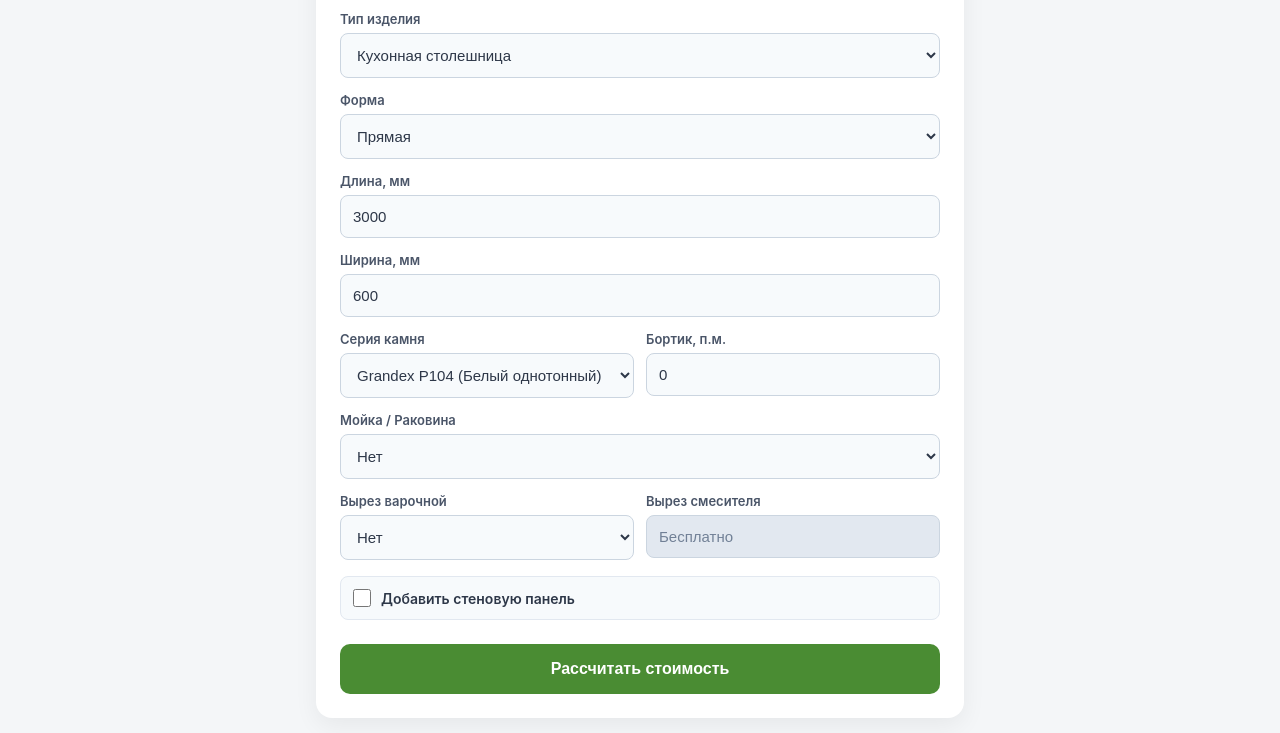
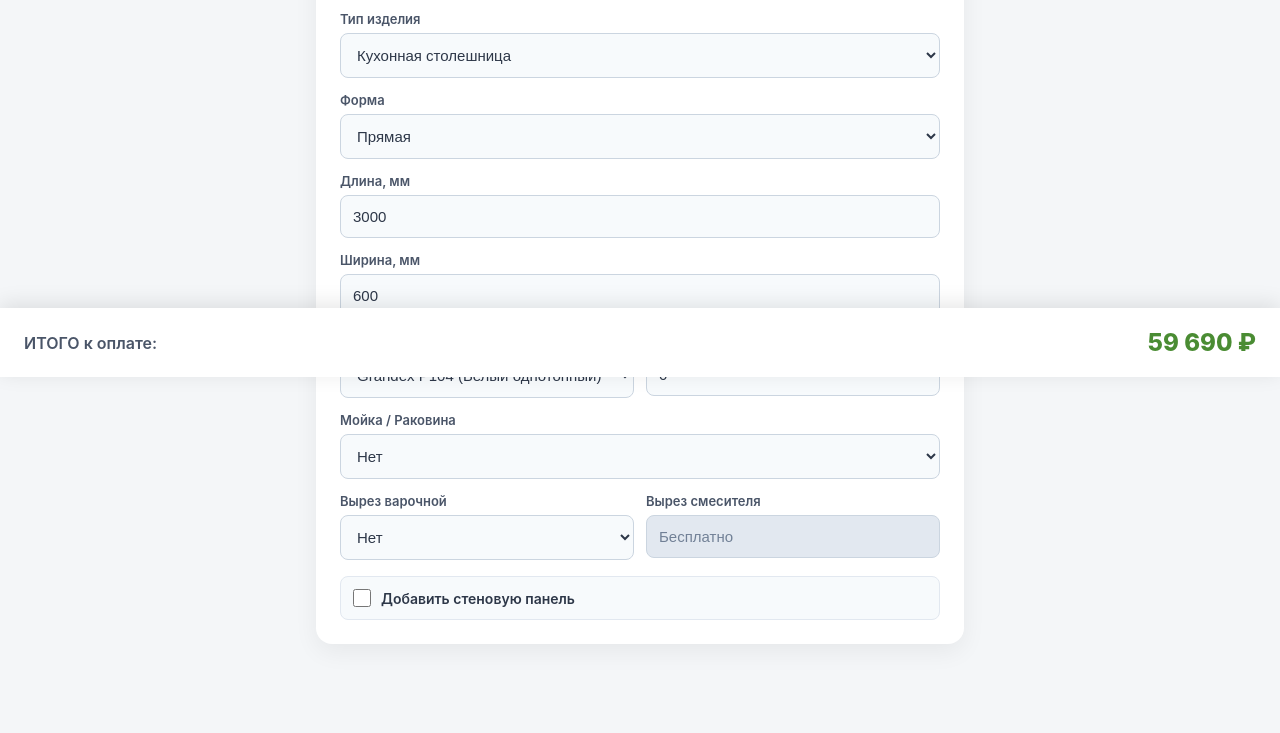
Before and after one commit to d89139102041-svg/AA-calc, a plain HTML site: page index.html in a window 1280 px wide. Shown: the part 423-1156 px from the top of the page. Drawn offline with Linux system fonts and the light colour scheme; no server answers.

Commit message:
Update index.html

```diff
--- a/index.html
+++ b/index.html
@@ -5,7 +5,7 @@
 <meta name="viewport" content="width=device-width, initial-scale=1.0">
 <title>Калькулятор изделий | Grandex</title>
 <style>
-  body{font-family:-apple-system,Arial,sans-serif;background:#f4f6f8;margin:0;padding:16px;color:#222;padding-bottom:40px;}
+  body{font-family:-apple-system,Arial,sans-serif;background:#f4f6f8;margin:0;padding:16px;color:#222;padding-bottom:100px;}
   .app{max-width:600px;margin:0 auto;background:#fff;border-radius:16px;padding:24px;box-shadow:0 8px 24px rgba(0,0,0,.06)}
   .logo-container {text-align: center; margin-bottom: 24px; padding-bottom: 16px; border-bottom: 1px solid #edf2f7;}
   .logo-svg {max-width: 240px; width: 100%; height: auto;}
@@ -16,15 +16,28 @@
   input:focus, select:focus {border-color:#4a8c33; outline:none; background:#fff; box-shadow:0 0 0 3px rgba(74,140,51,0.1);}
   input:disabled {background:#e2e8f0; color:#718096; cursor:not-allowed;}
   .row{display:flex;gap:12px}.row>div{flex:1}
-  button{width:100%;padding:16px;font-size:16px;font-weight:700;background:#4a8c33;color:#fff;border:none;border-radius:10px;margin-top:24px;cursor:pointer;transition:0.2s}
-  button:hover{background:#3d7529}
   .toggle-container{display:flex;align-items:center;gap:10px;margin-top:16px;background:#f7fafc;padding:12px;border-radius:8px;border:1px solid #e2e8f0;}
   .toggle-container input{width:18px; height:18px; margin:0;cursor:pointer}
   .toggle-container label{margin:0;cursor:pointer;font-size:14px; color:#2d3748; font-weight: 600;}
-  .result{margin-top:24px;padding-top:20px;border-top:2px solid #edf2f7;display:none; animation: fadeIn 0.3s ease-in-out;}
-  @keyframes fadeIn { from { opacity: 0; transform: translateY(-5px); } to { opacity: 1; transform: translateY(0); } }
-  .line.total{font-size:22px;font-weight:800;padding-top:16px;border-top:2px dashed #cbd5e0;margin-top:16px;color:#1a202c; display:flex; justify-content:space-between;}
-  .line.total span:last-child{color:#4a8c33;}
+
+  /* Фиксированная панель с итоговой суммой */
+  .sticky-footer {
+    position: fixed;
+    bottom: 0; left: 0; right: 0;
+    background: #fff;
+    padding: 20px 24px;
+    box-shadow: 0 -4px 20px rgba(0,0,0,0.1);
+    display: flex;
+    justify-content: space-between;
+    align-items: center;
+    z-index: 1000;
+  }
+  .sticky-footer .label {
+    font-size: 16px; color: #4a5568; font-weight: 600;
+  }
+  .sticky-footer .price {
+    font-size: 24px; font-weight: 800; color: #4a8c33;
+  }
 </style>
 </head>
 <body>
@@ -117,34 +130,31 @@
       </div>
     </div>
   </div>
+</div>
 
-  <button onclick="calculate()">Рассчитать стоимость</button>
-  <div id="result" class="result"></div>
+<!-- Фиксированная панель с ценой -->
+<div class="sticky-footer">
+  <div class="label">ИТОГО к оплате:</div>
+  <div class="price" id="totalPrice">0 ₽</div>
 </div>
 
 <script>
-// Переменная для хранения курса (по умолчанию 90, если интернет не загрузится)
+// Курс
 let currentRate = 90;
-
-// Функция автоматической загрузки курса ЦБ + 8% (без отображения на экране)
 async function fetchCBRRate() {
     try {
         const response = await fetch('https://www.cbr-xml-daily.ru/daily_json.js');
         if (!response.ok) throw new Error('Ошибка сети');
         const data = await response.json();
-
-        const usdRate = data.Valute.USD.Value;
-        currentRate = Math.round(usdRate * 1.08 * 100) / 100;
-
-        console.log(`Курс обновлен: ${currentRate} ₽/$`);
+        currentRate = Math.round(data.Valute.USD.Value * 1.08 * 100) / 100;
+        calculate(); // Пересчитываем цену после загрузки курса
     } catch (error) {
         console.error('Ошибка загрузки курса, используется резервный 90 ₽:', error);
     }
 }
-// Запускаем загрузку курса в фоне
 fetchCBRRate();
 
-// --- ЗАЩИЩЕННЫЕ ДАННЫЕ (Base64) ---
+// Данные
 const b64 = {
     prices: "eyJQMTA0IjoyODUsIlAiOjM2MCwiUyI6NDAwLCJBIjo0MjAsIkVNQyI6NTc1fQ==",
     mult: "eyJQMTA0IjowLjI1LCJQIjowLjI1LCJTIjowLjI1LCJBIjowLjI1LCJFTUMiOjAuNX0=",
@@ -173,10 +183,12 @@ const fmt = n => n.toLocaleString('ru-RU', {maximumFractionDigits: 0}) + ' ₽';
 
 function togglePanelDisplay() {
     document.getElementById('panelBlock').style.display = document.getElementById('hasPanel').checked ? 'block' : 'none';
+    calculate();
 }
 function toggleDisposal() {
     const sink = document.getElementById('sink').value;
     document.getElementById('disposalBlock').style.display = sink.includes('integrated') ? 'block' : 'none';
+    calculate();
 }
 function updateUI() {
     const type = document.getElementById('productType').value;
@@ -217,6 +229,7 @@ function updateUI() {
     }
     toggleDisposal();
     updateShapeFields();
+    calculate(); // Пересчет при смене типа
 }
 function updateShapeFields() {
     const shape = document.getElementById('shape').value;
@@ -226,28 +239,39 @@ function updateShapeFields() {
     if(shape === 'straight') lblLen1.innerText = 'Длина, мм';
     if(shape === 'l') lblLen1.innerText = 'Длина 1 (основная), мм';
     if(shape === 'u') lblLen1.innerText = 'Длина 1 (основная), мм';
+    calculate();
 }
+
+// ГЛАВНАЯ ФУНКЦИЯ РАСЧЕТА
 function calculate() {
+    // Безопасное получение чисел (если пусто, то 0)
+    const val = (id) => { let v = parseFloat(document.getElementById(id).value); return isNaN(v) ? 0 : v; };
+
     const type = document.getElementById('productType').value;
     const shape = document.getElementById('shape').value;
-    const len1 = +document.getElementById('len1').value;
-    const len2 = document.getElementById('div_len2').style.display === 'block' ? +document.getElementById('len2').value : 0;
-    const len3 = document.getElementById('div_len3').style.display === 'block' ? +document.getElementById('len3').value : 0;
-    const width = +document.getElementById('width').value;
+    const len1 = val('len1');
+    const len2 = document.getElementById('div_len2').style.display === 'block' ? val('len2') : 0;
+    const len3 = document.getElementById('div_len3').style.display === 'block' ? val('len3') : 0;
+    const width = val('width');
+
+    // Если ввели нули, дальше не считаем, выводим 0
+    if (len1 === 0 || width === 0) {
+        document.getElementById('totalPrice').innerText = '0 ₽';
+        return;
+    }
+
     const series = document.getElementById('series').value;
     const sink = type !== 'sill' ? document.getElementById('sink').value : 'none';
     const hob = type === 'kitchen' ? document.getElementById('hob').value : 'no';
-    const bortik = type !== 'sill' ? +document.getElementById('bortik').value : 0;
+    const bortik = type !== 'sill' ? val('bortik') : 0;
     const disposal = document.getElementById('disposal').value;
-
-    // Используем автоматически загруженный курс
     const rate = currentRate;
 
     const hasPanel = type !== 'sill' ? document.getElementById('hasPanel').checked : false;
     const panelType = document.getElementById('panelType').value;
-    const panelLen = hasPanel ? +document.getElementById('panelLen').value : 0;
-    const panelWidth = hasPanel ? +document.getElementById('panelWidth').value : 0;
-    const sockets = hasPanel ? +document.getElementById('sockets').value : 0;
+    const panelLen = hasPanel ? val('panelLen') : 0;
+    const panelWidth = hasPanel ? val('panelWidth') : 0;
+    const sockets = hasPanel ? val('sockets') : 0;
 
     let itemLength = 0;
     if (type === 'sill') itemLength = len1;
@@ -293,7 +317,6 @@ function calculate() {
     const baseSheets = itemSheets + panelSheets + sinkSheetAdd;
     const sheets = Math.ceil(baseSheets / MULT[series]) * MULT[series];
 
-    // Цена листа с учетом курса и наценки
     const sheetPrice = PRICES[series] * rate;
     const materialCost = sheets * sheetPrice;
 
@@ -338,20 +361,19 @@ function calculate() {
     const minOrderCost = totalArea < 1.5 ? MIN_ORDER : 0;
     const total = materialCost + glueCost + totalWorks + mounting + DELIV + minOrderCost;
 
-    let html = `<div style="text-align:center; padding: 20px 0; color: #555;">
-                   <h2 style="font-size: 16px; color: #4a8c33; margin-bottom: 12px;">Ваш заказ</h2>
-                   <p style="margin: 0; font-size: 14px; line-height: 1.6;">`;
-    if (type === 'sill') html += `<b>Подоконник</b> из Grandex ${series}<br>`;
-    else html += `<b>Столешница</b> из Grandex ${series} (${shape === 'straight' ? 'прямая' : shape === 'l' ? 'угловая' : 'П-образная'})<br>`;
-    if (hasPanel) html += `<b>Стеновая панель</b> (${panelType === 'attached' ? 'приставная' : 'интегрированная'})<br>`;
-    html += `</p></div>`;
-    html += `<div class="line total"><span>ИТОГО к оплате:</span><span>${fmt(total)}</span></div>`;
+    // Выводим только итоговую цену в нижнюю панель
+    document.getElementById('totalPrice').innerText = fmt(total);
+}
 
-    const res = document.getElementById('result');
-    res.innerHTML = html;
-    res.style.display = 'block';
-}
+// Вешаем событие "input" (при вводе) и "change" (при выборе) на все поля
+document.querySelectorAll('input, select').forEach(el => {
+    el.addEventListener('input', calculate);
+    el.addEventListener('change', calculate);
+});
+
+// Первый расчет при загрузке страницы
 updateUI();
+calculate();
 </script>
 </body>
 </html>
```
